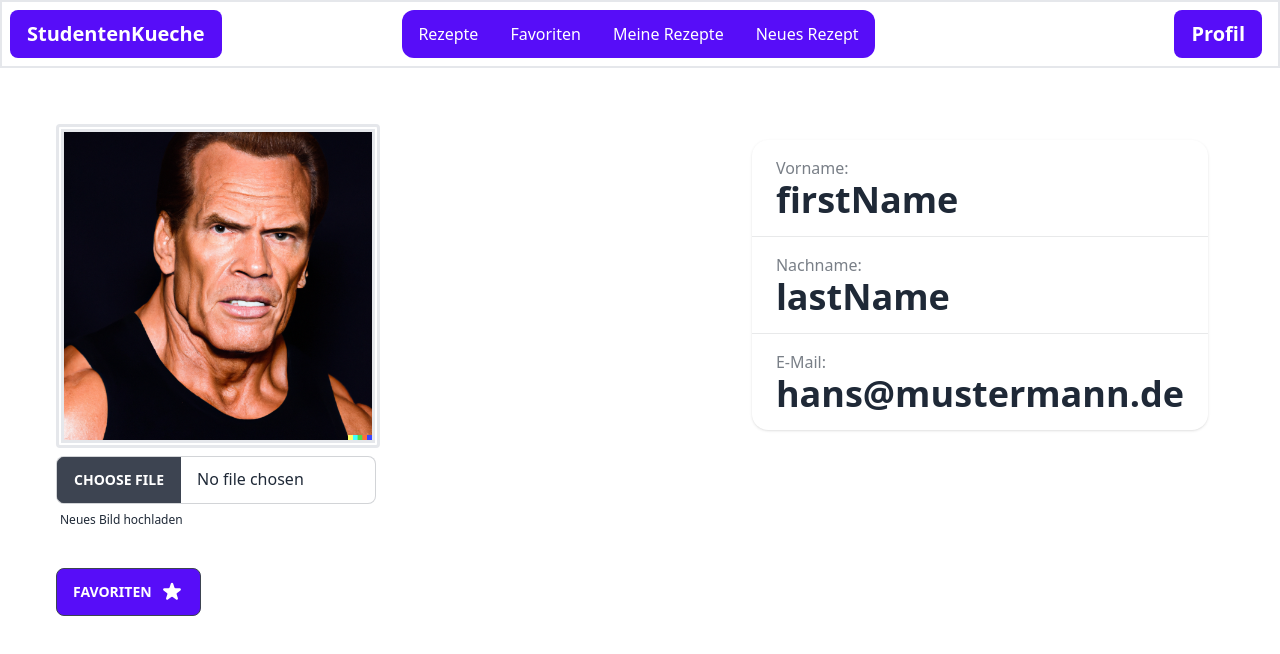
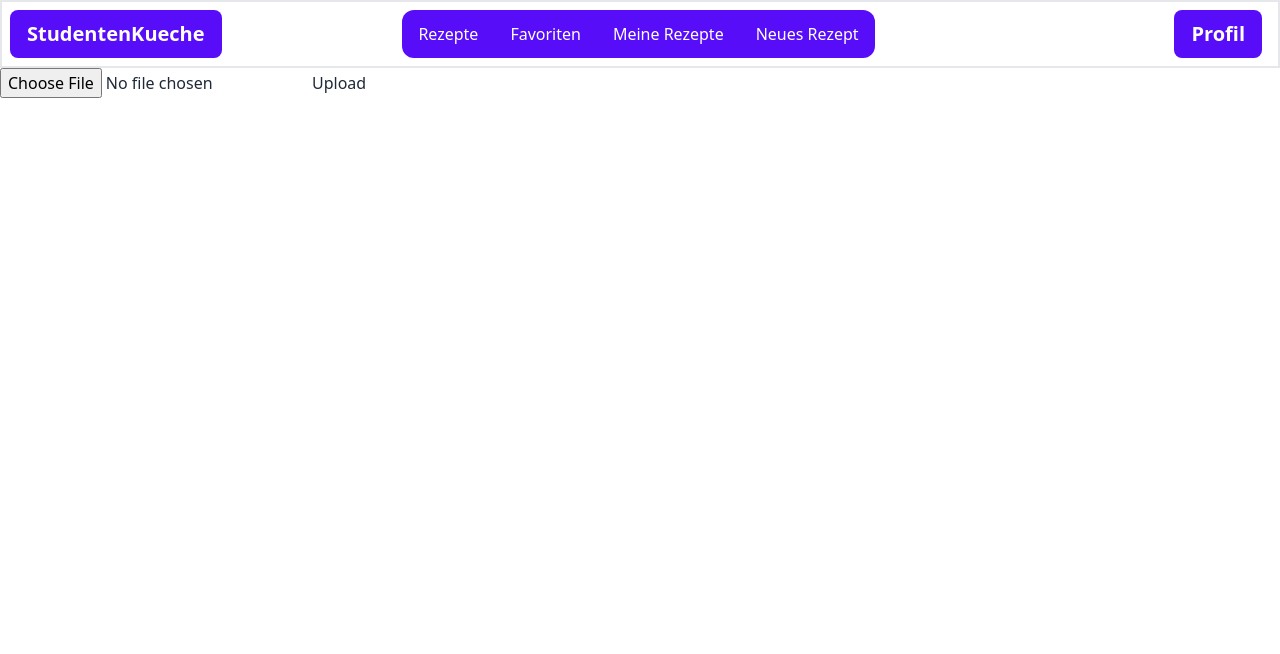
Before and after one commit to LeonManolo/student_recipes, a Next.js app in the folder recipe_frontend/: page /profile in a window 1280 px wide. Shown: the top 654 px of the page. Built offline with nearby package versions, Linux system fonts and the light colour scheme.

Commit message:
image upload in profile with POST

```diff
--- a/recipe_frontend/app/profile/page.tsx
+++ b/recipe_frontend/app/profile/page.tsx
@@ -1,7 +1,8 @@
+"use client"
 import CreateAvatar from '../../components/CreateAvatar';
 import RecipeOverview from '../../components/RecipeOverview';
 import UserInfo from '../../components/UserInfo';
-export default async function Profile() {
+/* export default async function Profile() {
     return (
         <div>
             <div className='flex flex-row justify-center'>
@@ -9,4 +10,61 @@ export default async function Profile() {
             </div>
         </div>
     );
-}
+} */
+
+import React, { useState } from 'react';
+
+export default function Profile() {
+    const [file, setFile] = useState<File>();
+    const [imageUrl, setImageUrl] = useState('');
+    const [filebase64, setFileBase64] = useState<string>("")
+
+    const onChange = (event: React.ChangeEvent<HTMLInputElement>) => {
+        if (event.target.files) {
+            convertFile(event.target.files)
+            setFile(event.target.files[0]);
+        }
+    };
+
+    async function onSubmit(event: React.FormEvent) {
+        event.preventDefault();
+
+        const formData = new FormData();
+        if (file != undefined) {
+            formData.append('file', file);
+
+            const result = await fetch("https://sea-turtle-app-hqisk.ondigitalocean.app/api/files", { method: "POST", body: formData })
+            if (result.body != null) {
+                const json = await result.json()
+                console.log(json)
+            }
+        }
+    };
+
+
+    function convertFile(files: FileList | null) {
+        if (files) {
+            const fileRef = files[0] || ""
+            const fileType: string = fileRef.type || ""
+            console.log("This file upload is of type:", fileType)
+            const reader = new FileReader()
+            reader.readAsBinaryString(fileRef)
+            reader.onload = (ev: any) => {
+                // convert it to base64
+                setFileBase64(`data:${fileType};base64,${btoa(ev.target.result)}`)
+            }
+        }
+    }
+
+    return (
+        <div>
+            <form onSubmit={onSubmit}>
+                <input type="file" onChange={onChange} />
+                <button>
+                    Upload
+                </button>
+                {filebase64 && <img src={filebase64} />}
+            </form>
+        </div>
+    );
+};
--- a/recipe_frontend/components/CreateAvatar.tsx
+++ b/recipe_frontend/components/CreateAvatar.tsx
@@ -2,6 +2,8 @@ import Image from 'next/image';
 import img from '../public/profile/profile-picture.png';
 import { HiStar } from "react-icons/hi";
 import Link from 'next/link';
+import React, { useState } from 'react';
+
 export default function CreateAvatar({ children, ...props }: any) {
     return (
         <div className="card card-side shadow-xl p-10">
```
